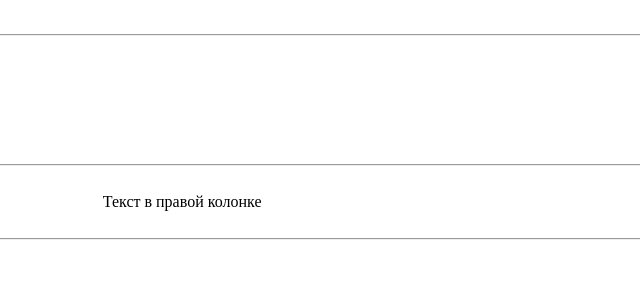
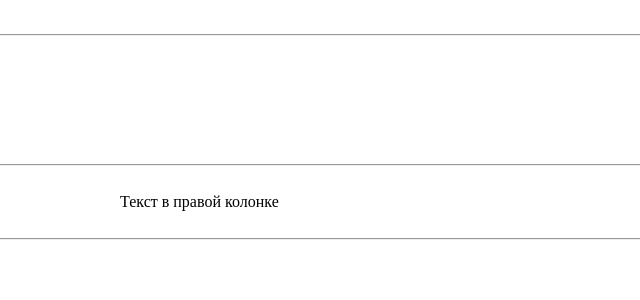
Before and after one commit to WebHeroSchool/testHTML, a plain HTML site: page index.html in a window 1280 px wide. Shown: the full height of the page, 522-1162 px from the left. Drawn offline with Linux system fonts and the light colour scheme.

```diff
--- a/index.html
+++ b/index.html
@@ -4,6 +4,15 @@
   <title>
   Новый спутник NPP
   </title>
+  <style>
+    table {
+      width: 100%;
+    }
+    td {
+      width: 50%;
+      vertical-align: top;
+    }
+  </style>
 </head>
 <body>
    <header>
```
